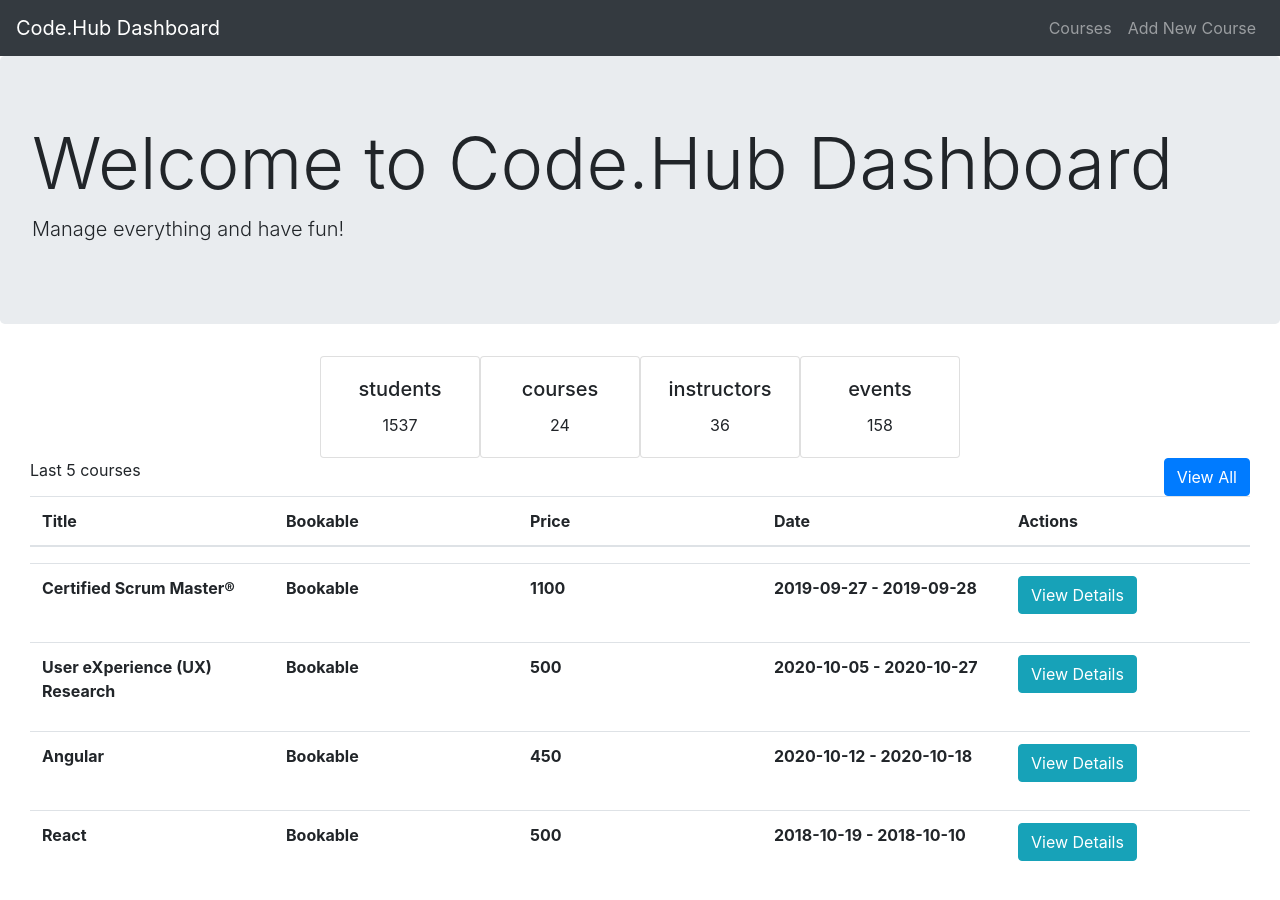
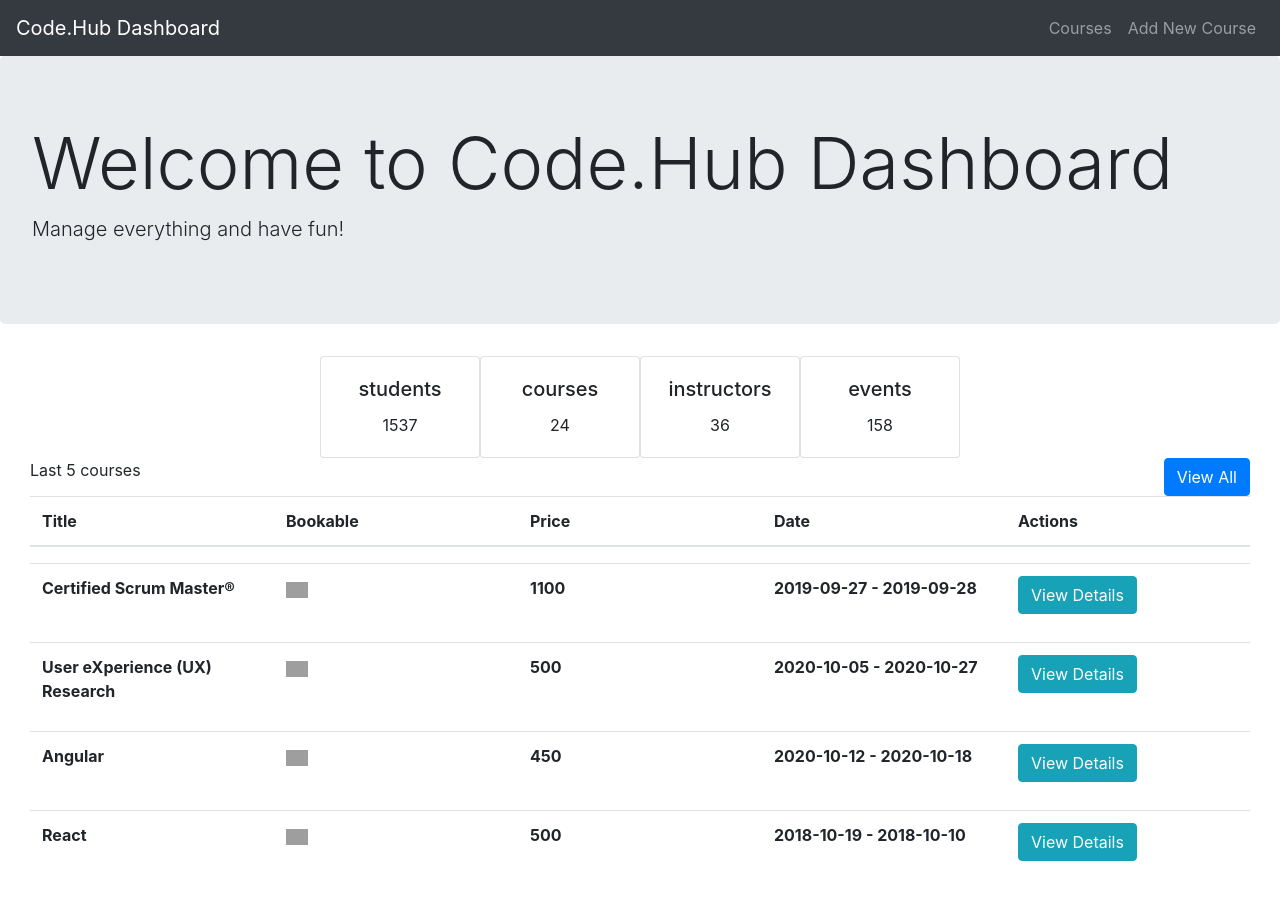
Before and after one commit to kcholevas/prfuture, a React (Create React App) app: page / in a window 1280 px wide. Shown: the top 900 px of the page. Built offline with nearby package versions, Linux system fonts and the light colour scheme; grey boxes are pictures that could not be loaded.

Commit message:
Update index.js

```diff
--- a/src/index.js
+++ b/src/index.js
@@ -75,7 +75,7 @@
       <tbody>
         <tr>
           <th style={{ width: "20%", justifyContent: "center", textAlign: "left" }}>{courses.title}</th>
-          <th style={{ width: "20%", justifyContent: "center", textAlign: "left" }}>Bookable</th>
+          <th style={{ width: "20%", justifyContent: "center", textAlign: "left" }}><img src={process.env.PUBLIC_URL + '/check.png'} style={{ width: "10%", justifyContent: "center"}} /> </th>
           <th style={{ width: "20%", justifyContent: "center", textAlign: "left" }}>{courses.price.normal}</th>
           <th style={{ width: "20%", justifyContent: "center", textAlign: "left" }}>{courses.dates.start_date} - {courses.dates.end_date}</th>
           <th><ButtonToggle color="info">View Details</ButtonToggle>{' '}</th>
```
